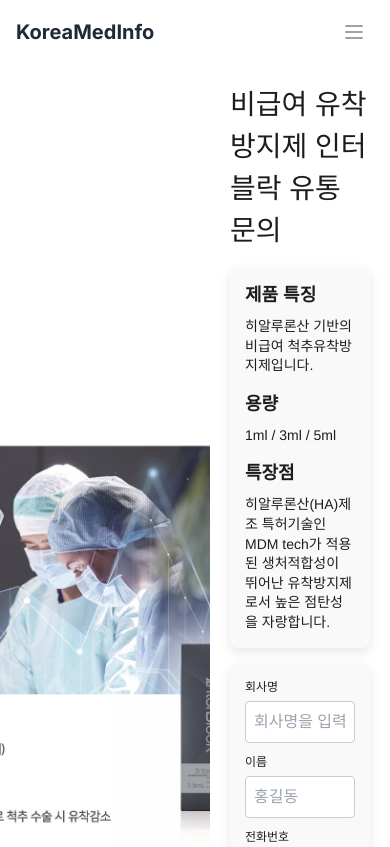
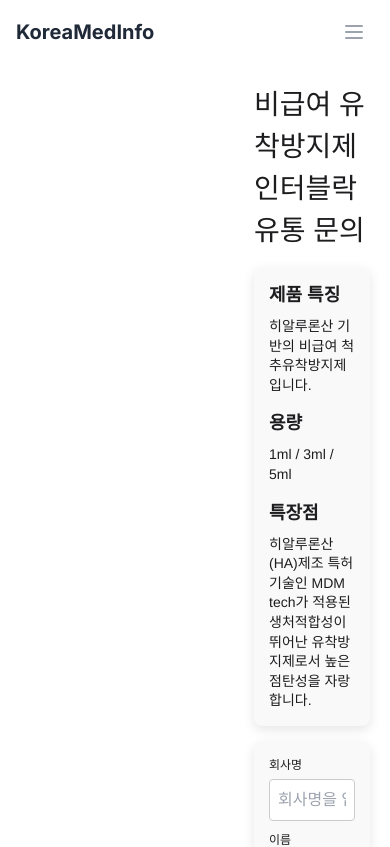
Before and after one commit to TonyHan99/koreamedinfo, a Next.js app: page /ad-landing in a window 390 px wide. Shown: the top 847 px of the page. Built offline with nearby package versions, Linux system fonts and the light colour scheme.

Commit message:
Update layout for responsive design

```diff
--- a/src/app/ad-landing/page.tsx
+++ b/src/app/ad-landing/page.tsx
@@ -51,25 +51,29 @@ export default function AdLanding() {
 
       <style jsx>{`
         @media (max-width: 768px) {
-          div {
+          .container {
             flex-direction: column;
             align-items: stretch;
+          }
+          .image-section, .form-section {
+            width: 100%;
+            height: auto;
           }
         }
       `}</style>
 
-      <div style={{
-        flex: 0.6,
+      <div className="image-section" style={{
+        width: '60%',
         backgroundImage: 'url(/images/ad-product/interblock.jpg)',
         backgroundSize: 'cover',
         backgroundPosition: 'center',
         backgroundRepeat: 'no-repeat',
-        height: '50vh'
+        height: 'auto'
       }}>
         {/* 제품 이미지 */}
       </div>
-      <div style={{
-        flex: 0.4,
+      <div className="form-section" style={{
+        width: '40%',
         padding: '20px',
         color: '#1d1d1f',
         display: 'flex',
```
